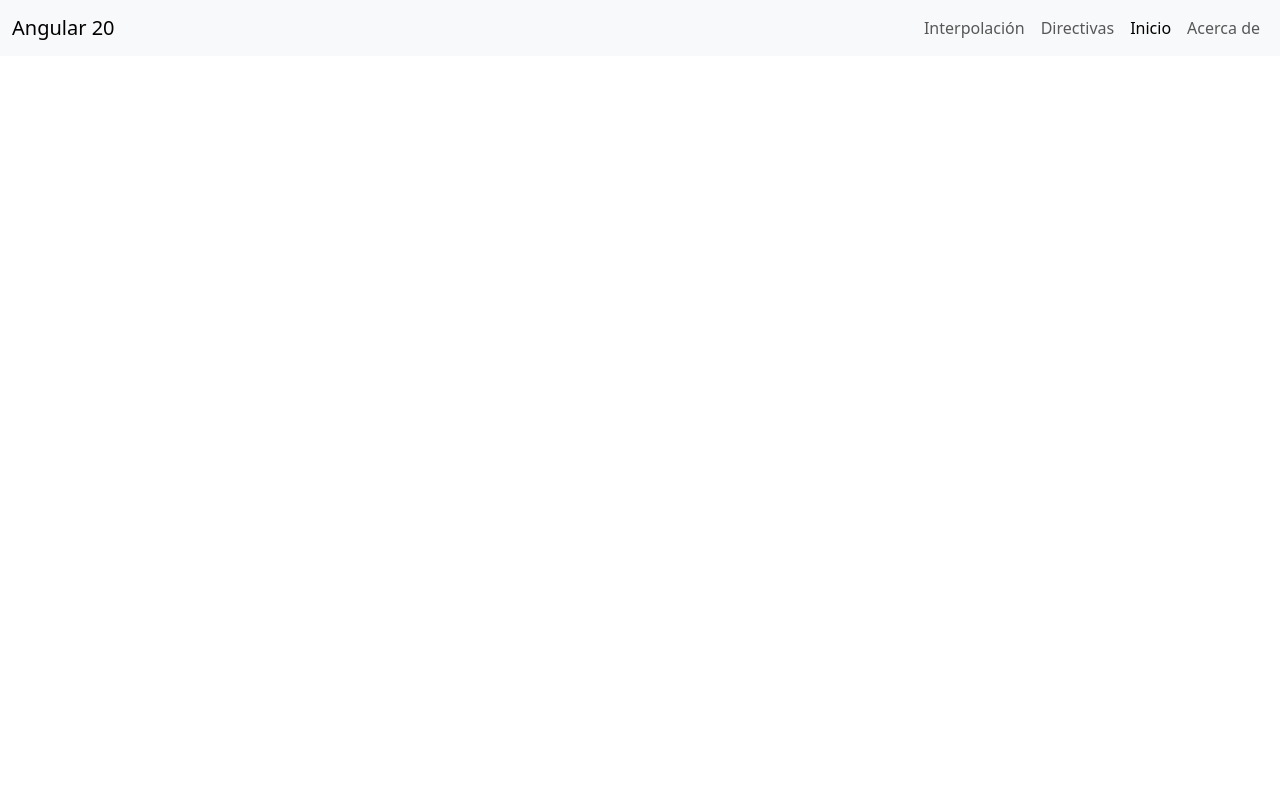
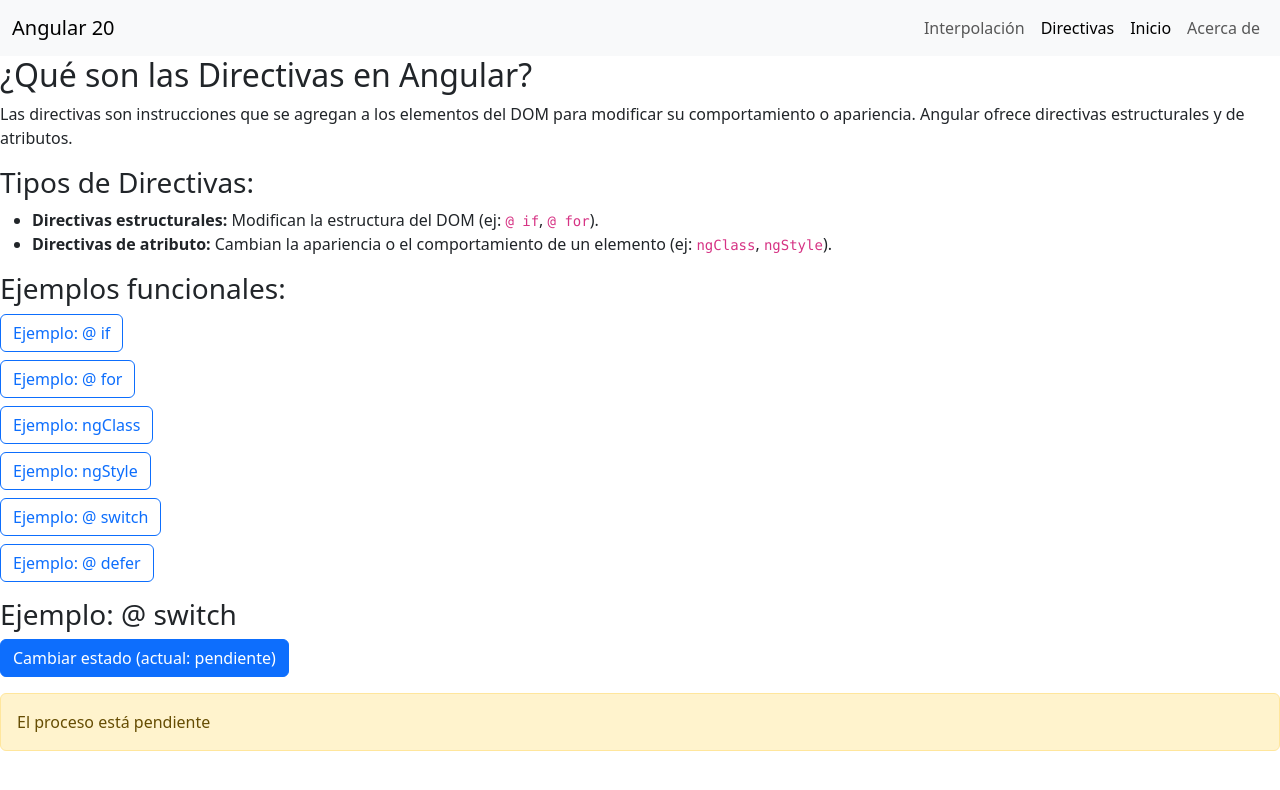
Before and after one commit to VictorFernandez1006/angular-fundamentos-app, an Angular app: page /directivas/switch-ejemplo in a window 1280 px wide. Before the commit this address led to /. Shown: the top 790 px of the page. Built offline with nearby package versions, Linux system fonts and the light colour scheme.

Commit message:
feature: add more directives + examples

```diff
--- a/src/app/app.routes.ts
+++ b/src/app/app.routes.ts
@@ -6,6 +6,8 @@
 import { ForEjemplo } from './features/directivas/for-ejemplo/for-ejemplo';
 import { NgClassEjemplo } from './features/directivas/ng-class-ejemplo/ng-class-ejemplo';
 import { NgStyleEjemplo } from './features/directivas/ng-style-ejemplo/ng-style-ejemplo';
+import { SwitchEjemplo } from './features/directivas/switch-ejemplo/switch-ejemplo';
+import { DeferEjemplo } from './features/directivas/defer-ejemplo/defer-ejemplo';
 
 export const routes: Routes = [
   {
@@ -25,7 +27,9 @@
       {path: 'if-ejemplo', component: IfEjemplo},
       {path: 'for-ejemplo',component: ForEjemplo},
       {path: 'ng-class-ejemplo',component: NgClassEjemplo},
-      {path: 'ng-style-ejemplo',component: NgStyleEjemplo}
+      {path: 'ng-style-ejemplo',component: NgStyleEjemplo},
+      {path: 'switch-ejemplo',component: SwitchEjemplo},
+      {path: 'defer-ejemplo',component: DeferEjemplo}
     ]
   }
 ];
--- /dev/null
+++ b/src/app/features/directivas/defer-ejemplo/defer-ejemplo.html
@@ -0,0 +1,13 @@
+<h3>Ejemplo: @ defer</h3>
+
+@defer {
+  <p class="alert alert-success">
+    Este contenido se carga de forma diferida.
+  </p>
+} @placeholder {
+  <p class="text-muted">Cargando contenido...</p>
+} @loading {
+  <p class="text-primary">En proceso...</p>
+} @error {
+  <p class="text-danger">Error al cargar.</p>
+}
--- a/src/app/features/directivas/directivas-page/directivas-page.html
+++ b/src/app/features/directivas/directivas-page/directivas-page.html
@@ -23,5 +23,11 @@
   <li class="mb-2">
     <a routerLink="ng-style-ejemplo" class="btn btn-outline-primary">Ejemplo: ngStyle</a>
   </li>
+  <li class="mb-2">
+    <a routerLink="switch-ejemplo" class="btn btn-outline-primary">Ejemplo: @ switch</a>
+  </li>
+  <li class="mb-2">
+    <a routerLink="defer-ejemplo" class="btn btn-outline-primary">Ejemplo: @ defer</a>
+  </li>
 </ul>
 <router-outlet></router-outlet>
--- /dev/null
+++ b/src/app/features/directivas/switch-ejemplo/switch-ejemplo.html
@@ -0,0 +1,18 @@
+<h3>Ejemplo: @ switch</h3>
+<button class="btn btn-primary mb-3" (click)="cambiarEstado()">
+  Cambiar estado (actual: {{ estado}})
+</button>
+@switch (estado) {
+  @case ('pendiente') {
+    <p class="alert alert-warning">El proceso está pendiente</p>
+  }
+    @case ('en-proceso') {
+    <p class="alert alert-info">El proceso está en ejecución</p>
+  }
+    @case ('completado') {
+    <p class="alert alert-success">El proceso fue completado</p>
+  }
+  @default {
+    <p class="alert alert-dark">Estado desconocido.</p>
+  }
+}
--- /dev/null
+++ b/src/app/features/directivas/switch-ejemplo/switch-ejemplo.ts
@@ -0,0 +1,18 @@
+import { Component } from '@angular/core';
+
+@Component({
+  selector: 'app-switch-ejemplo',
+  standalone: true,
+  imports: [],
+  templateUrl: './switch-ejemplo.html',
+  styleUrl: './switch-ejemplo.css'
+})
+export class SwitchEjemplo {
+  estado: string = 'pendiente';
+
+  cambiarEstado(): void {
+    const estados = ['pendiente', 'en-proceso', 'completada'];
+    const indice = estados.indexOf(this.estado);
+    this.estado = estados[(indice + 1) % estados.length];
+  }
+}
```
Also changed, not shown: src/app/features/directivas/defer-ejemplo/defer-ejemplo.ts (added, +12 -0 lines), src/app/features/directivas/defer-ejemplo/defer-ejemplo.css (added), src/app/features/directivas/switch-ejemplo/switch-ejemplo.css (added), 2 other files (tests, documents, lock files or other folders).
